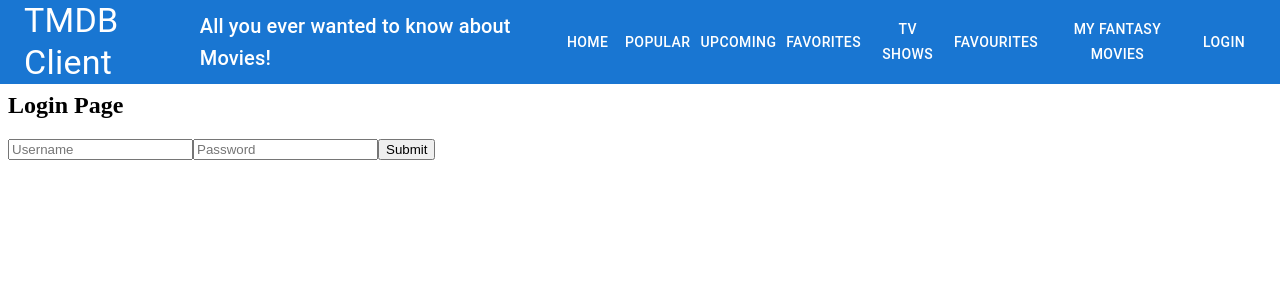
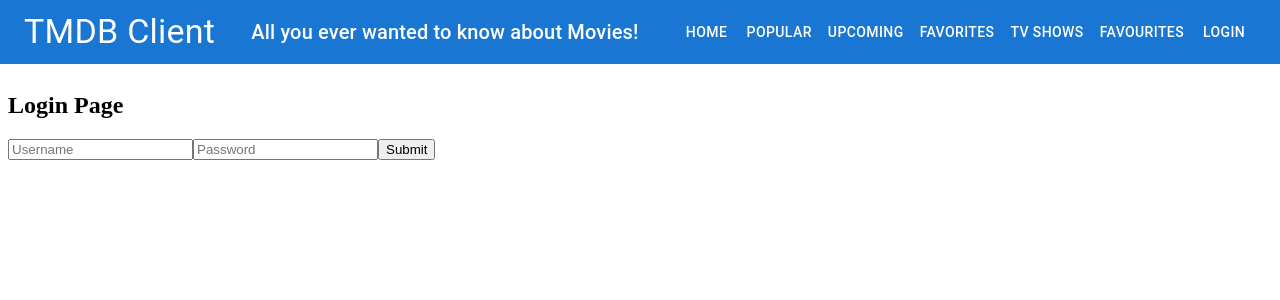
Before and after one commit to rhiannahmaher/labMoviesApp, a React app: page /login in a window 1280 px wide. Shown: the top 300 px of the page. Built offline with nearby package versions, Linux system fonts and the light colour scheme; the HTML template or start-up script is replaced by a standard one.

Commit message:
Added signout feature to nav.

```diff
--- a/src/components/siteHeader/index.tsx
+++ b/src/components/siteHeader/index.tsx
@@ -1,4 +1,4 @@
-import React, { useState, MouseEvent } from "react";
+import React, { useState, MouseEvent, useContext } from "react";
 import AppBar from "@mui/material/AppBar";
 import Toolbar from "@mui/material/Toolbar";
 import Typography from "@mui/material/Typography";
@@ -11,6 +11,7 @@
 import { useNavigate } from "react-router-dom";
 import { useTheme } from "@mui/material/styles";
 import useMediaQuery from "@mui/material/useMediaQuery";
+import { AuthContext } from "../../contexts/authContext";
 
 const styles = {
   title: {
@@ -21,6 +22,7 @@
 const Offset = styled("div")(({ theme }) => theme.mixins.toolbar);
 
 const SiteHeader: React.FC = () => {
+  const auth = useContext(AuthContext);
   const navigate = useNavigate();
   const [anchorEl, setAnchorEl] = useState<HTMLButtonElement|null>(null);
   const open = Boolean(anchorEl);
@@ -33,9 +35,7 @@
     { label: "Upcoming", path: "/movies/upcoming" },
     { label: "Favorites", path: "/movies/favourites" },
     { label: "TV Shows", path: "/tv" },
-    { label: "Favourites", path: "/tv/favourites" },
-    { label: "My Fantasy Movies", path: "/fantasy" },
-    { label: "Login", path: "/login"}
+    { label: "Favourites", path: "/tv/favourites" }
   ];
 
   const handleMenuSelect = (pageURL: string) => {
@@ -91,6 +91,11 @@
                     {opt.label}
                   </MenuItem>
                 ))}
+                {!auth?.isAuthenticated ? (
+                  <MenuItem onClick={() => handleMenuSelect("/login")}>Login</MenuItem>
+                ) : (
+                  <MenuItem onClick={auth.signout}>Logout</MenuItem>
+                )}
               </Menu>
             </>
           ) : (
@@ -104,6 +109,11 @@
                   {opt.label}
                 </Button>
               ))}
+              {!auth?.isAuthenticated ? (
+                <Button color="inherit" onClick={() => navigate("/login")}>Login</Button>
+              ) : (
+                <Button color="inherit" onClick={auth.signout}>Logout</Button>
+              )}
             </>
           )}
         </Toolbar>
--- a/src/contexts/authContext.tsx
+++ b/src/contexts/authContext.tsx
@@ -4,6 +4,7 @@
 interface AuthContextInterface {
   token: string | null;
   authenticate: (username: string, password: string) => Promise<void>;
+  isAuthenticated: boolean;
   signout: () => void;
 }
 
@@ -11,6 +12,7 @@
 
 const AuthContextProvider:React.FC<React.PropsWithChildren> = (props) => {
   const [token, setToken] = useState<string|null>(null);
+  const isAuthenticated = !!token;
   const location = useLocation();
   const navigate = useNavigate();
 
@@ -29,7 +31,8 @@
   };
 
   const signout = () => {
-
+    setToken(null);
+    navigate("/login");
   };
 
   return (
@@ -37,6 +40,7 @@
       value={{
         token,
         authenticate,
+        isAuthenticated,
         signout
       }}
     >
--- a/src/index.tsx
+++ b/src/index.tsx
@@ -40,10 +40,10 @@
   return (
     <QueryClientProvider client={queryClient}>
       <BrowserRouter>
+        <AuthContextProvider>
           <SiteHeader />
             <MoviesContextProvider>
               <TvShowsContextProvider>
-              <AuthContextProvider>
                   <Routes>
                     <Route path="/movies/upcoming" element={<UpcomingMoviesPage />} />
                     <Route path="/movies/popular" element={<PopularMoviesPage />} />
@@ -73,9 +73,9 @@
                     />
                     <Route path="/login" element={<LoginPage />} />
                   </Routes>
-              </AuthContextProvider>
               </TvShowsContextProvider>
             </MoviesContextProvider>
+        </AuthContextProvider>
       </BrowserRouter>
       <ReactQueryDevtools initialIsOpen={false} />
     </QueryClientProvider>
```
Lines whose indentation alone changed are shown as unchanged.
